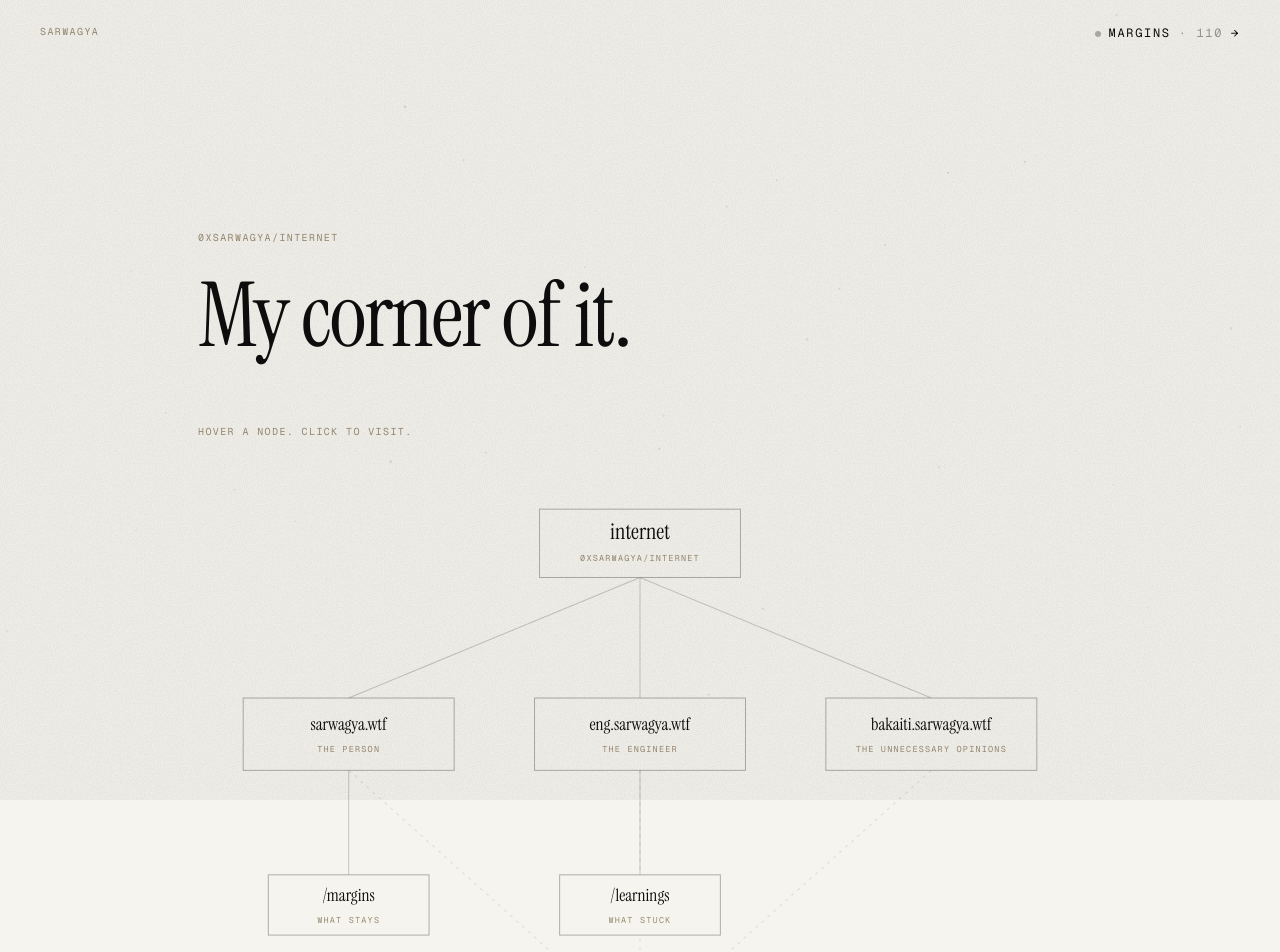
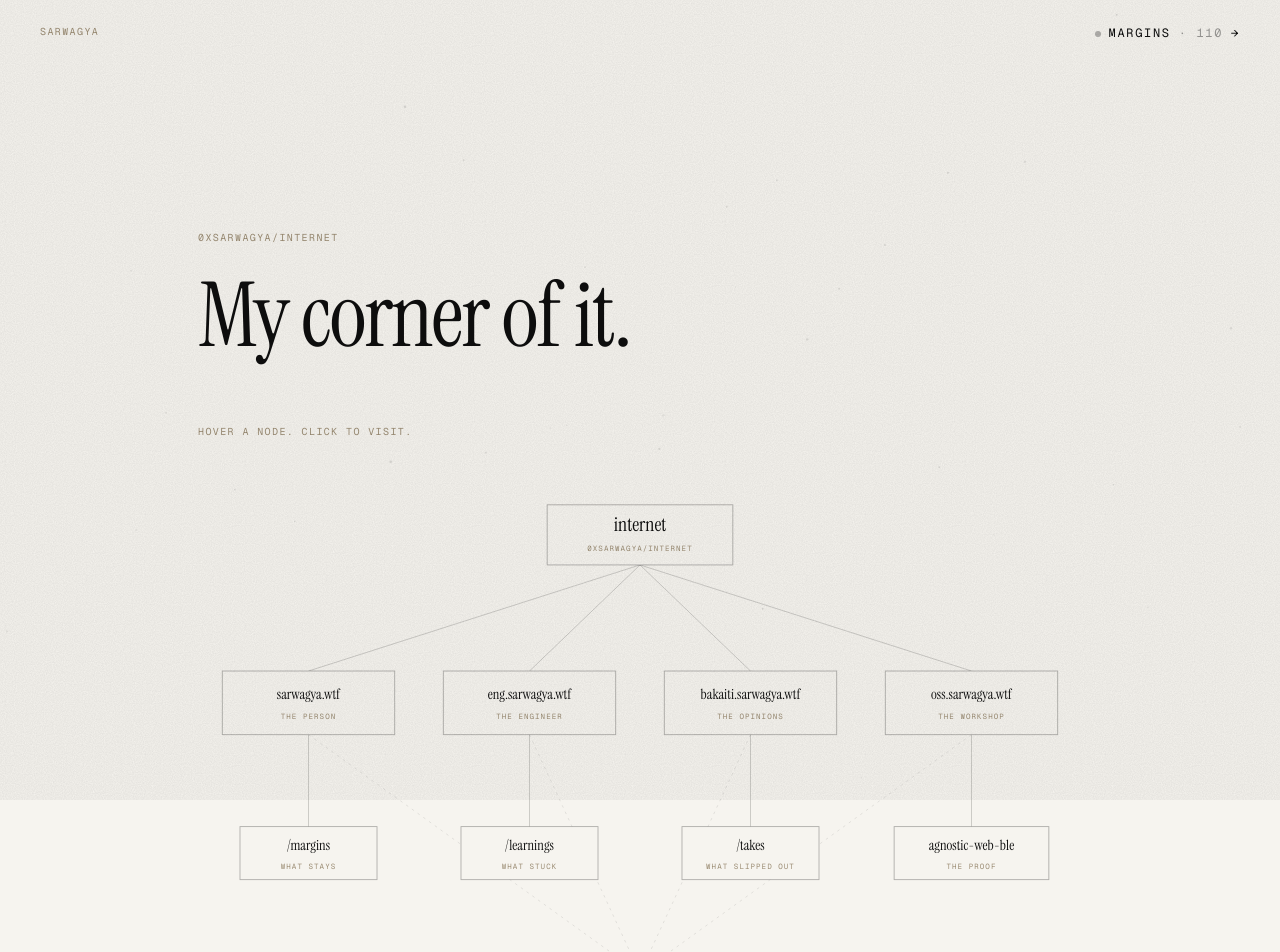
Before and after one commit to 0xsarwagya/internet, a Next.js app in the folder apps/web/: page /map in a window 1280 px wide. Shown: the top 952 px of the page. Built offline with nearby package versions, Linux system fonts and the light colour scheme.

Commit message:
feat(web): update internet map with the workshop, takes, and shared packages

```diff
--- a/apps/web/components/internet-map.tsx
+++ b/apps/web/components/internet-map.tsx
@@ -22,9 +22,9 @@ const NODES: MapNode[] = [
     sub: "0xsarwagya/internet",
     desc: "The monorepo. All of this lives in one place.",
     href: "https://github.com/0xsarwagya/internet",
-    x: 440,
+    x: 500,
     y: 70,
-    w: 200,
+    w: 210,
     h: 68,
   },
   {
@@ -33,9 +33,9 @@ const NODES: MapNode[] = [
     sub: "the person",
     desc: "Making, in slow layers — thoughts, software, and the sentences between.",
     href: "https://sarwagya.wtf",
-    x: 150,
+    x: 125,
     y: 260,
-    w: 210,
+    w: 195,
     h: 72,
   },
   {
@@ -44,20 +44,31 @@ const NODES: MapNode[] = [
     sub: "the engineer",
     desc: "Long-form engineering learnings, written to be useful.",
     href: "https://eng.sarwagya.wtf",
-    x: 440,
+    x: 375,
     y: 260,
-    w: 210,
+    w: 195,
     h: 72,
   },
   {
     id: "bakaiti",
     title: "bakaiti.sarwagya.wtf",
-    sub: "the unnecessary opinions",
+    sub: "the opinions",
     desc: "Strongly held, loosely researched. Cheaper than therapy.",
     href: "https://bakaiti.sarwagya.wtf",
-    x: 730,
+    x: 625,
     y: 260,
-    w: 210,
+    w: 195,
+    h: 72,
+  },
+  {
+    id: "oss",
+    title: "oss.sarwagya.wtf",
+    sub: "the workshop",
+    desc: "Open-source libraries, documented properly and maintained honestly.",
+    href: "https://oss.sarwagya.wtf",
+    x: 875,
+    y: 260,
+    w: 195,
     h: 72,
   },
   {
@@ -66,9 +77,9 @@ const NODES: MapNode[] = [
     sub: "what stays",
     desc: "Half-thoughts, kept as they were written.",
     href: "https://sarwagya.wtf/margins",
-    x: 150,
+    x: 125,
     y: 430,
-    w: 160,
+    w: 155,
     h: 60,
   },
   {
@@ -77,20 +88,42 @@ const NODES: MapNode[] = [
     sub: "what stuck",
     desc: "Things learned the slow way.",
     href: "https://eng.sarwagya.wtf/learnings",
-    x: 440,
+    x: 375,
     y: 430,
-    w: 160,
+    w: 155,
+    h: 60,
+  },
+  {
+    id: "takes",
+    title: "/takes",
+    sub: "what slipped out",
+    desc: "Long-form takes, delivered with unearned confidence.",
+    href: "https://bakaiti.sarwagya.wtf/takes",
+    x: 625,
+    y: 430,
+    w: 155,
+    h: 60,
+  },
+  {
+    id: "ble",
+    title: "agnostic-web-ble",
+    sub: "the proof",
+    desc: "Bluetooth Low Energy for the web, whatever your browser might be.",
+    href: "https://oss.sarwagya.wtf/agnostic-web-ble",
+    x: 875,
+    y: 430,
+    w: 175,
     h: 60,
   },
   {
     id: "packages",
-    title: "ui · content · og · tokens",
-    sub: "@0xsarwagya/ui",
-    desc: "The shared machinery. One package, three sites, the same paper and ink.",
-    href: "https://github.com/0xsarwagya/internet/tree/main/packages/ui",
-    x: 440,
-    y: 580,
-    w: 300,
+    title: "ui · seo · tokens · og",
+    sub: "@0xsarwagya/ui + @repo/seo",
+    desc: "The shared machinery. Same paper and ink beneath all four sites.",
+    href: "https://github.com/0xsarwagya/internet/tree/main/packages",
+    x: 500,
+    y: 590,
+    w: 320,
     h: 48,
     faint: true,
   },
@@ -100,11 +133,15 @@ const EDGES: { from: string; to: string; dashed?: boolean }[] = [
   { from: "internet", to: "web" },
   { from: "internet", to: "eng" },
   { from: "internet", to: "bakaiti" },
+  { from: "internet", to: "oss" },
   { from: "web", to: "margins" },
   { from: "eng", to: "learnings" },
+  { from: "bakaiti", to: "takes" },
+  { from: "oss", to: "ble" },
   { from: "web", to: "packages", dashed: true },
   { from: "eng", to: "packages", dashed: true },
   { from: "bakaiti", to: "packages", dashed: true },
+  { from: "oss", to: "packages", dashed: true },
 ];
 
 function byId(id: string): MapNode {
@@ -123,10 +160,10 @@ export function InternetMap() {
       </p>
 
       <svg
-        viewBox="0 0 880 640"
+        viewBox="0 0 1000 650"
         className="mt-6 w-full"
         role="img"
-        aria-label="A map of the sites and packages in this corner of the internet"
+        aria-label="A map of the sites, routes, projects, and packages in this corner of the internet"
       >
         {EDGES.map((edge) => {
           const from = byId(edge.from);
@@ -182,7 +219,7 @@ export function InternetMap() {
                     ? `font-mono ${isActive ? "fill-rust" : "fill-ink/55"}`
                     : `font-serif ${isActive ? "fill-rust" : "fill-ink"}`
                 }
-                style={{ fontSize: node.faint ? 12 : node.id === "internet" ? 22 : 17 }}
+                style={{ fontSize: node.faint ? 12 : node.id === "internet" ? 22 : 16 }}
               >
                 {node.title}
               </text>
```
Also changed, not shown: 1 other file (tests, documents, lock files or other folders).
